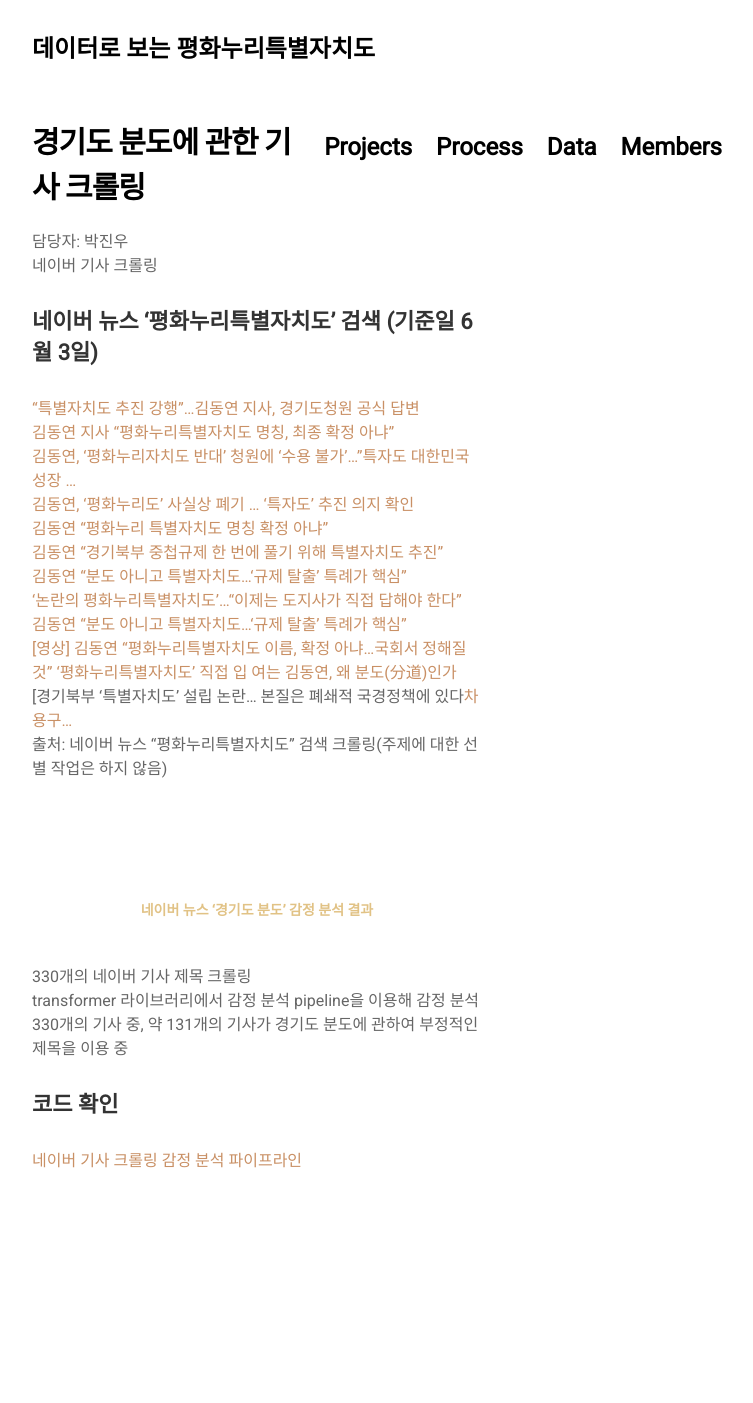
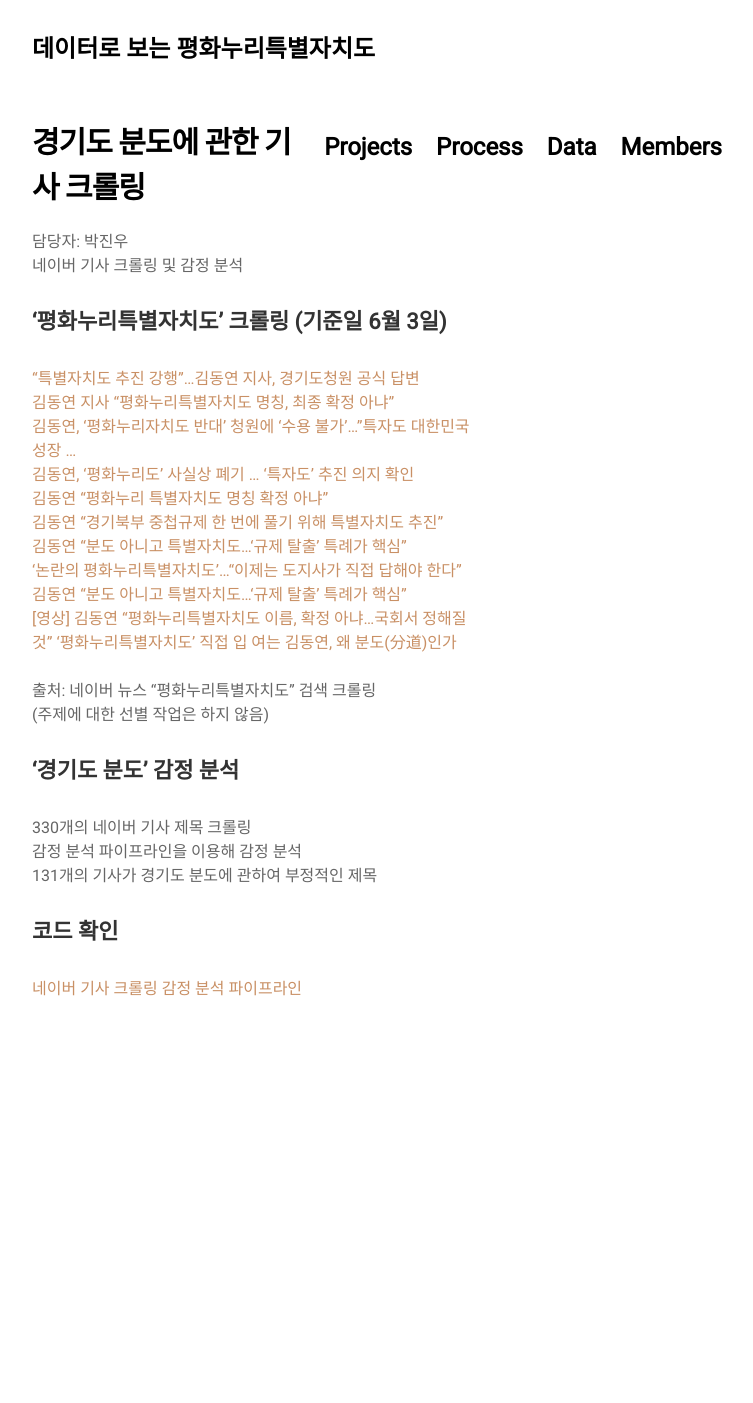
Before and after one commit to jinuew/SICM2002-6, a Jekyll site: the page built from projects/proj-5.md, in a window 1280 px wide. Shown: the whole page, without its empty margins (263-1016 px from the left). Built offline with Jekyll 4.4.1, drawn with Linux system fonts in a browser that asks for light colours; nearby versions of some CDN libraries; our own code applies the rules of GitHub Pages for plain Markdown files; after the commit the page ends 1231 px from its top, so only the background shows below that.

Commit message:
Update proj-5.md

```diff
--- a/projects/proj-5.md
+++ b/projects/proj-5.md
@@ -1,9 +1,9 @@
 # 경기도 분도에 관한 기사 크롤링
 
 담당자: 박진우<br>
-네이버 기사 크롤링<br>
+네이버 기사 크롤링 및 감정 분석<br>
 
-#### 네이버 뉴스 '평화누리특별자치도' 검색 (기준일 6월 3일)
+#### '평화누리특별자치도' 크롤링 (기준일 6월 3일)
 [“특별자치도 추진 강행”…김동연 지사, 경기도청원 공식 답변](https://www.news1.kr/articles/5434859)<br>
 [김동연 지사 "평화누리특별자치도 명칭, 최종 확정 아냐"](https://www.newsis.com/view/?id=NISX20240529_0002753802&cID=14001&pID=14000)<br>
 [김동연, '평화누리자치도 반대' 청원에 '수용 불가'…"특자도 대한민국 성장 ...](http://news.tf.co.kr/read/national/2103361.htm)<br>
@@ -15,13 +15,14 @@
 [김동연 “분도 아니고 특별자치도…‘규제 탈출’ 특례가 핵심”](https://www.kgnews.co.kr/news/article.html?no=795744)<br>
 [[영상] 김동연 “평화누리특별자치도 이름, 확정 아냐…국회서 정해질 것”](https://www.kyeonggi.com/article/20240529580387<br>)
 [‘평화누리특별자치도’ 직접 입 여는 김동연, 왜 분도(分道)인가](http://www.edaily.co.kr/news/newspath.asp?newsid=02781446638893840)<br>
-[경기북부 ‘특별자치도’ 설립 논란… 본질은 폐쇄적 국경정책에 있다[차용구...](https://www.seoul.co.kr/news/plan/via-historia/2024/06/03/20240603018001?wlog_tag3=naver)<br>
-출처: 네이버 뉴스 "평화누리특별자치도" 검색 크롤링(주제에 대한 선별 작업은 하지 않음)
+<br>
+출처: 네이버 뉴스 "평화누리특별자치도" 검색 크롤링<br>
+(주제에 대한 선별 작업은 하지 않음)
 
-### 네이버 뉴스 '경기도 분도' 감정 분석 결과
+#### '경기도 분도' 감정 분석
 330개의 네이버 기사 제목 크롤링<br>
-transformer 라이브러리에서 감정 분석 pipeline을 이용해 감정 분석<br>
-330개의 기사 중, 약 131개의 기사가 경기도 분도에 관하여 부정적인 제목을 이용 중<br>
+감정 분석 파이프라인을 이용해 감정 분석<br>
+131개의 기사가 경기도 분도에 관하여 부정적인 제목<br>
 
 
 #### 코드 확인
```
